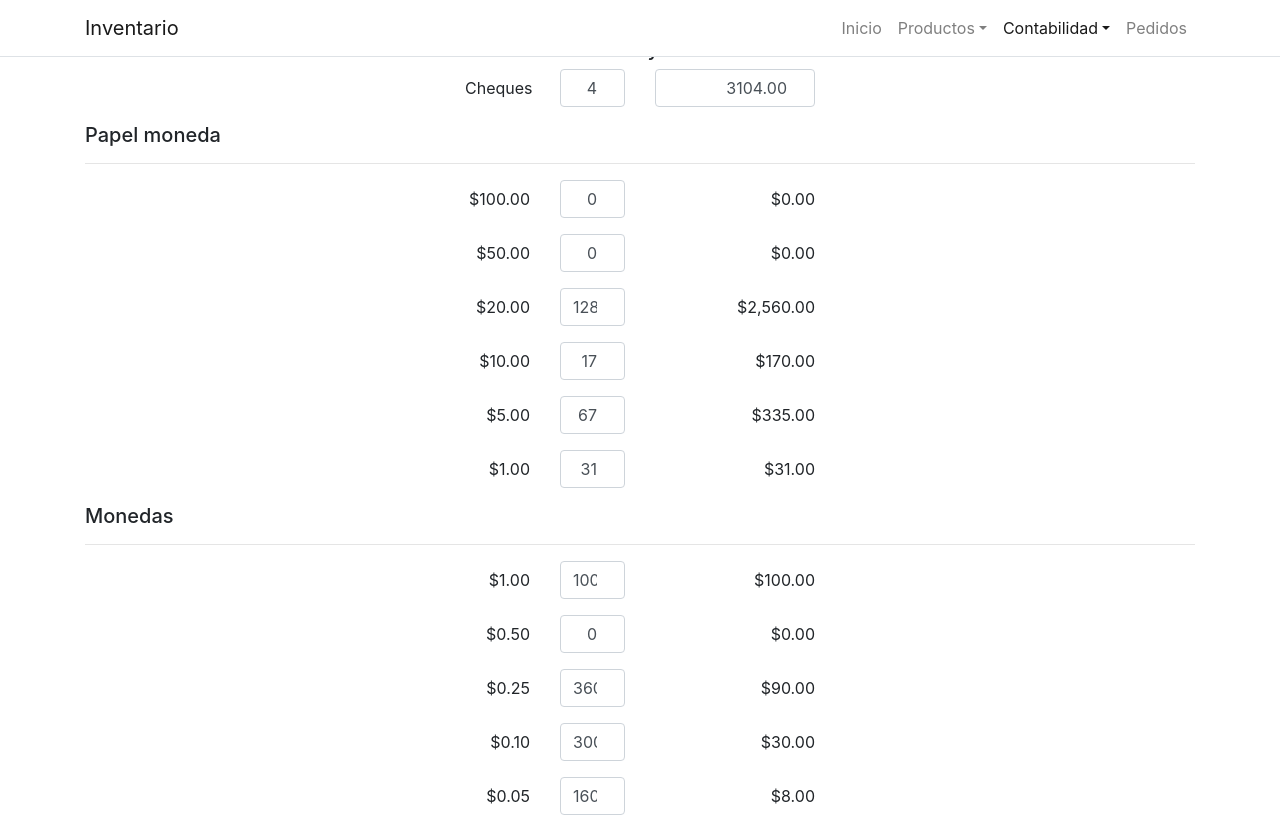
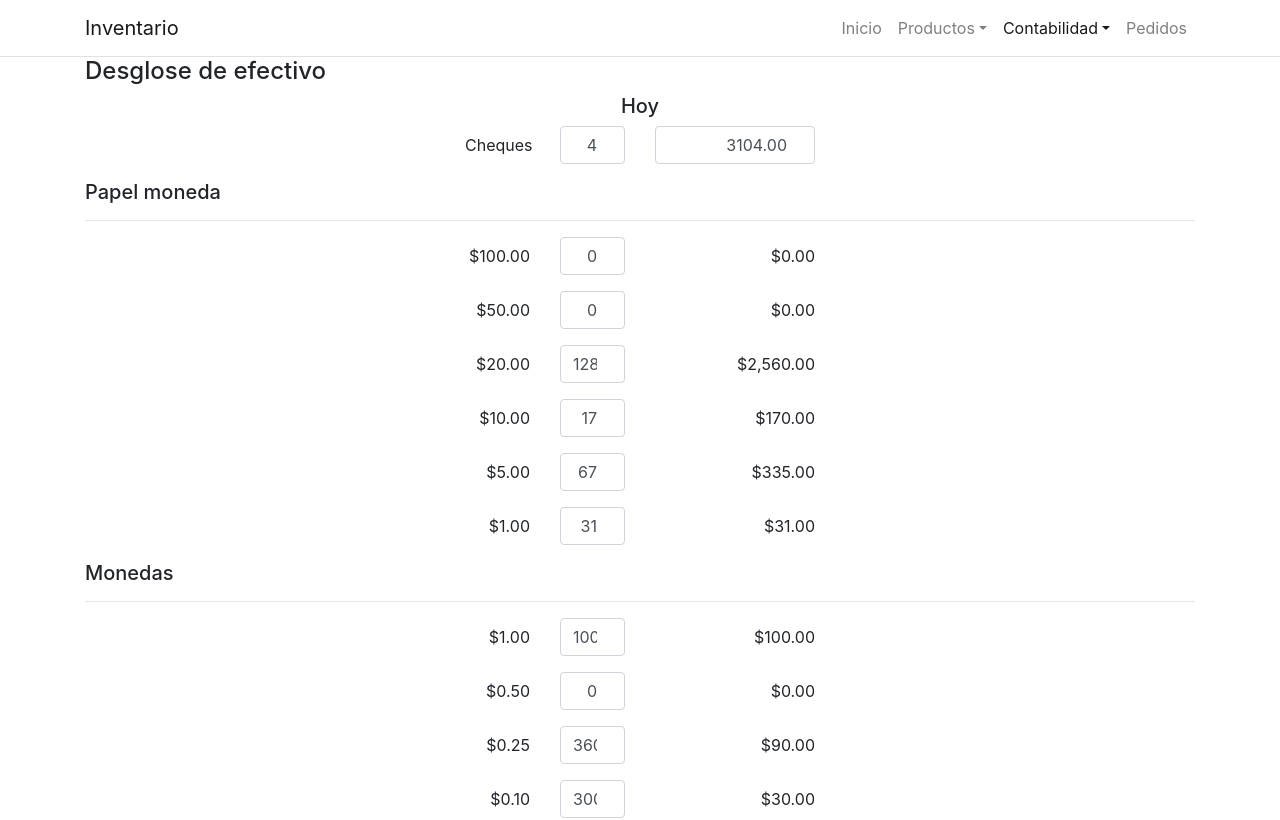
Before and after one commit to RenanDiaz/inventory, a React (Create React App) app in the folder ClientApp/: page /accounting/cash in a window 1280 px wide. Shown: the top 820 px of the page. Built offline with nearby package versions, Linux system fonts and the light colour scheme.

Commit message:
Content margin top fix

```diff
--- a/ClientApp/src/components/styles/NavMenu.css
+++ b/ClientApp/src/components/styles/NavMenu.css
@@ -7,9 +7,18 @@ a.navbar-brand {
 html {
   font-size: 14px;
 }
+
+.content {
+  margin-top: 50.25px;
+}
+
 @media (min-width: 768px) {
   html {
     font-size: 16px;
+  }
+
+  .content {
+    margin-top: 57px;
   }
 }
 
--- a/ClientApp/src/pages/Cash.js
+++ b/ClientApp/src/pages/Cash.js
@@ -75,7 +75,7 @@ class Cash extends Component {
     const paper = this.state.paper;
     const coins = this.state.coins;
     return (
-      <div>
+      <div className="content">
         <h4>Desglose de efectivo</h4>
         <Row className="justify-content-around">
           <Col xs={12} sm={6} md={4} lg={3} xl={2} className="text-center">
```
